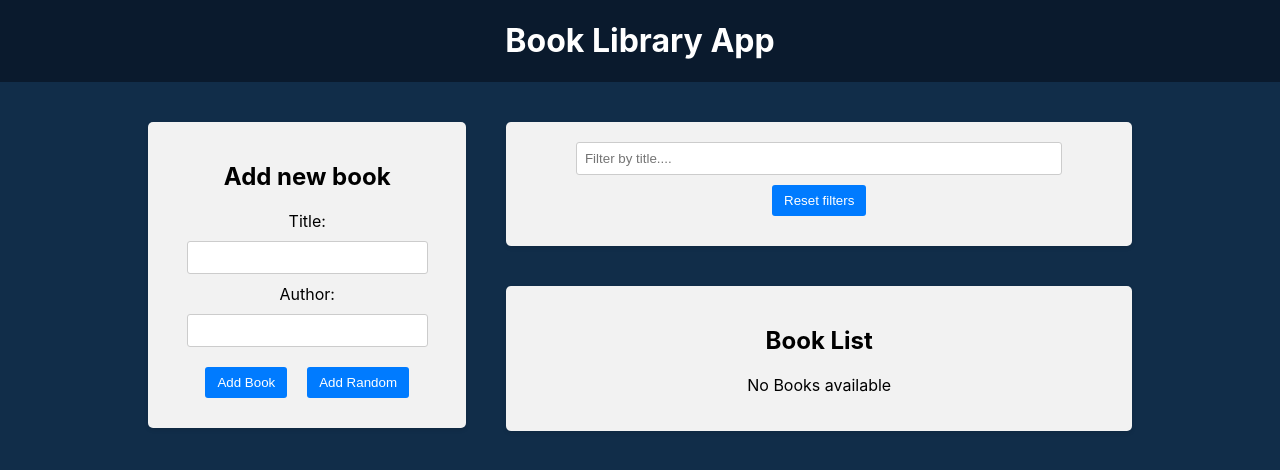
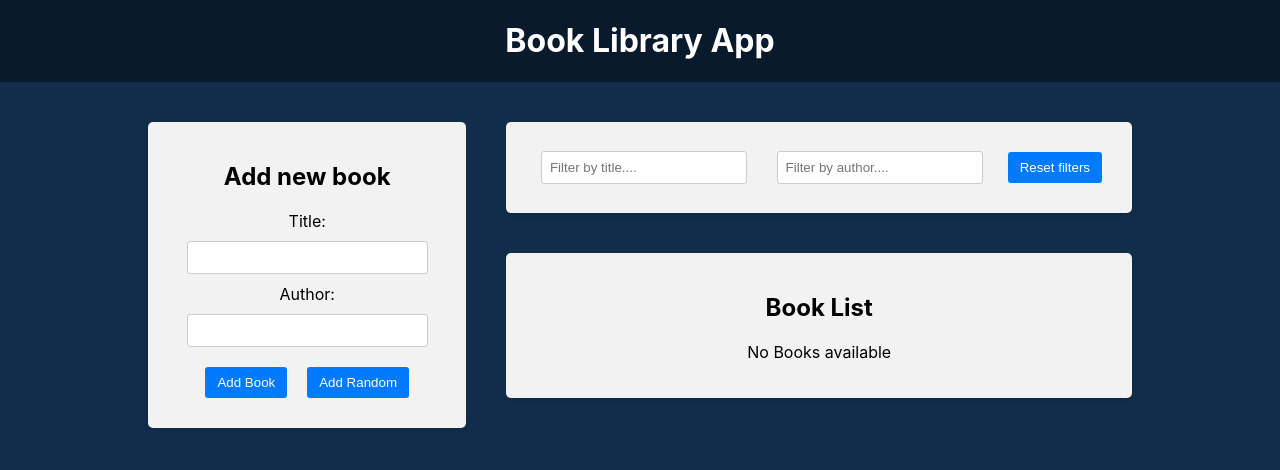
Before and after one commit to jenyasn97/Book_Library_App, a React (Create React App) app in the folder frontend/: page / in a window 1280 px wide. Shown: the top 470 px of the page. Built offline with nearby package versions, Linux system fonts and the light colour scheme.

Commit message:
add filter by author

```diff
--- a/frontend/src/components/BookList/BookList.jsx
+++ b/frontend/src/components/BookList/BookList.jsx
@@ -2,13 +2,17 @@ import "./BookList.css";
 import { useSelector } from "react-redux";
 import { useDispatch } from "react-redux";
 import { BsBookmarkStar, BsBookmarkStarFill } from "react-icons/bs";
-import { selectTitleFilter } from "../../redux/slices/filterSlice";
+import {
+  selectTitleFilter,
+  selectAuthorFilter,
+} from "../../redux/slices/filterSlice";
 
 import { deleteBook, toggleFavorite } from "../../redux/books/actionCreators";
 
 function BookList() {
   const books = useSelector((state) => state.books);
   const titleFilter = useSelector(selectTitleFilter);
+  const authorFilter = useSelector(selectAuthorFilter);
 
   const dispatch = useDispatch();
 
@@ -24,7 +28,12 @@ function BookList() {
     const matchesTitle = book.title
       .toLowerCase()
       .includes(titleFilter.toLowerCase());
-    return matchesTitle;
+
+    const matchesAuthor = book.author
+      .toLowerCase()
+      .includes(authorFilter.toLowerCase());
+
+    return matchesTitle && matchesAuthor;
   });
 
   return (
--- a/frontend/src/components/Filter/Filter.jsx
+++ b/frontend/src/components/Filter/Filter.jsx
@@ -4,18 +4,27 @@ import {
   setTitleFilter,
   resetFilters,
   selectTitleFilter,
+  setAuthorFilter,
+  selectAuthorFilter,
 } from "../../redux/slices/filterSlice";
 
 function Filter() {
   const dispatch = useDispatch();
   const titleFilter = useSelector(selectTitleFilter);
+  const authorFilter = useSelector(selectAuthorFilter);
+
   const handleTitleFilterChanges = (e) => {
     dispatch(setTitleFilter(e.target.value));
+  };
+
+  const handleAuthorFilterChanges = (e) => {
+    dispatch(setAuthorFilter(e.target.value));
   };
 
   const handleResetFilters = () => {
     dispatch(resetFilters());
   };
+
   return (
     <div className="app-block filter">
       <div className="filter-row">
@@ -26,11 +35,18 @@ function Filter() {
             type="text"
             placeholder="Filter by title...."
           />
-
-          <button className="" onClick={handleResetFilters} type="button">
-            Reset filters
-          </button>
         </div>
+        <div className="filter-group">
+          <input
+            value={authorFilter}
+            onChange={handleAuthorFilterChanges}
+            type="text"
+            placeholder="Filter by author...."
+          />
+        </div>
+        <button className="" onClick={handleResetFilters} type="button">
+          Reset filters
+        </button>
       </div>
     </div>
   );
--- a/frontend/src/redux/slices/filterSlice.js
+++ b/frontend/src/redux/slices/filterSlice.js
@@ -2,6 +2,7 @@ import { createSlice } from "@reduxjs/toolkit";
 
 const initialState = {
   title: "",
+  author: "",
 };
 
 const filterSlice = createSlice({
@@ -11,15 +12,24 @@ const filterSlice = createSlice({
     setTitleFilter: (state, action) => {
       state.title = action.payload;
     },
+    setAuthorFilter: (state, action) => {
+      state.author = action.payload;
+    },
     resetFilters: (state) => {
       return initialState;
     },
   },
 });
 
-export const { setTitleFilter, resetFilters } = filterSlice.actions;
+export const { setTitleFilter, resetFilters, setAuthorFilter } =
+  filterSlice.actions;
+
 export const selectTitleFilter = (state) => {
   return state.filter.title;
 };
 
+export const selectAuthorFilter = (state) => {
+  return state.filter.author;
+};
+
 export default filterSlice.reducer;
```
